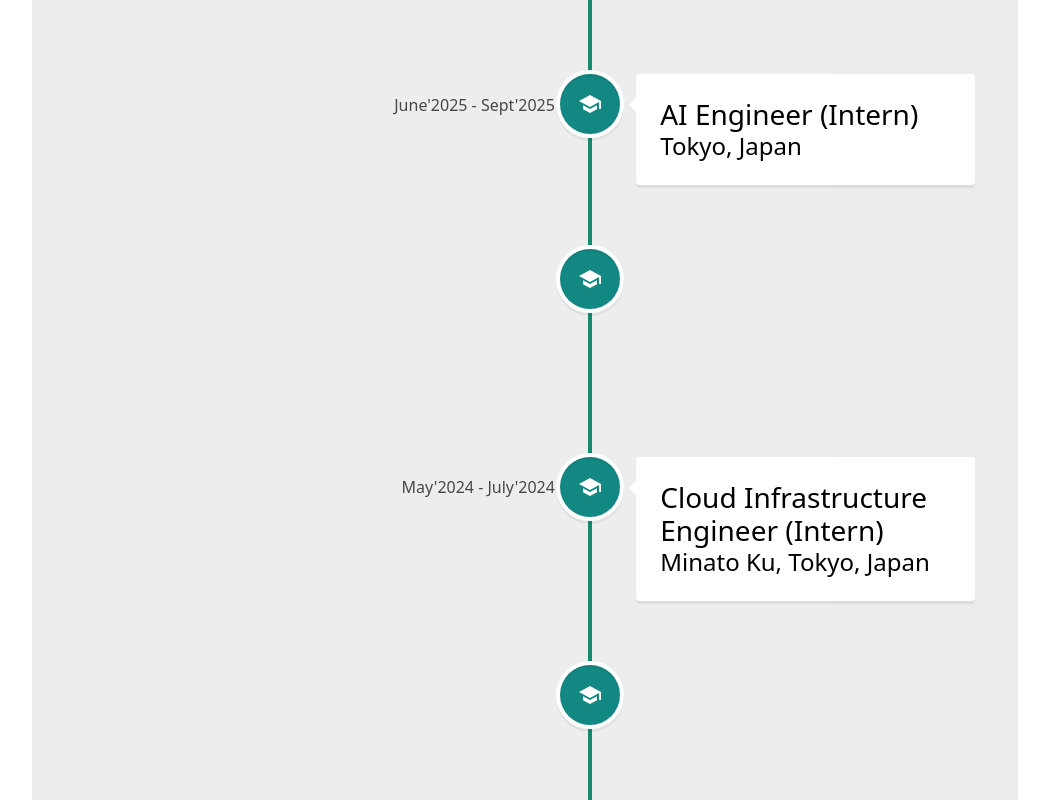
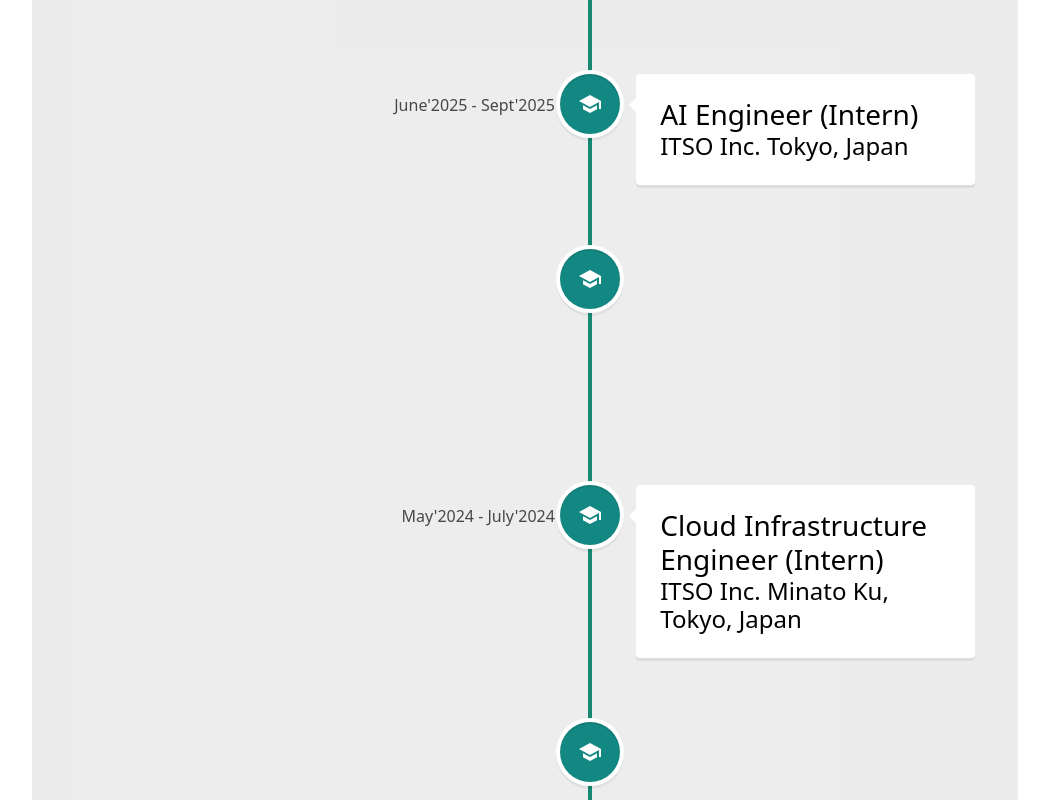
Before and after one commit to satishsahu25/my_portfolio, a React (Create React App) app: page / in a window 1280 px wide. Shown: the part 1980-2780 px from the top of the page, without its empty margins (180-1229 px from the left). Built offline with nearby package versions, Linux system fonts and the light colour scheme.

Commit message:
Update WorkExp.jsx

```diff
--- a/src/pages/WorkExp/WorkExp.jsx
+++ b/src/pages/WorkExp/WorkExp.jsx
@@ -34,7 +34,7 @@ const WorkExp = () => {
             <h3 className="vertical-timeline-element-title">
            AI Engineer (Full Time)
             </h3>
-            <h4 className="vertical-timeline-element-subtitle">Tokyo, Japan</h4>
+            <h4 className="vertical-timeline-element-subtitle">ITSO Inc. Tokyo, Japan</h4>
 
           </VerticalTimelineElement>
 
@@ -49,7 +49,7 @@ const WorkExp = () => {
             <h3 className="vertical-timeline-element-title">
            AI Engineer (Intern)
             </h3>
-            <h4 className="vertical-timeline-element-subtitle">Tokyo, Japan</h4>
+            <h4 className="vertical-timeline-element-subtitle">ITSO Inc. Tokyo, Japan</h4>
 
           </VerticalTimelineElement>
 
@@ -65,7 +65,7 @@ const WorkExp = () => {
             <h3 className="vertical-timeline-element-title">
             Software Engineer (Intern)
             </h3>
-            <h4 className="vertical-timeline-element-subtitle">Dallas, Texas, USA</h4>
+            <h4 className="vertical-timeline-element-subtitle">Abusiness Tech, Dallas, Texas, USA</h4>
 
           </VerticalTimelineElement>
 
@@ -82,7 +82,7 @@ const WorkExp = () => {
             <h3 className="vertical-timeline-element-title">
            Cloud Infrastructure Engineer (Intern)
             </h3>
-            <h4 className="vertical-timeline-element-subtitle">Minato Ku, Tokyo, Japan</h4>
+            <h4 className="vertical-timeline-element-subtitle">ITSO Inc. Minato Ku, Tokyo, Japan</h4>
 
           </VerticalTimelineElement>
 
@@ -98,7 +98,7 @@ const WorkExp = () => {
             <h3 className="vertical-timeline-element-title">
             Systems and Backend Engineer (Intern)
             </h3>
-            <h4 className="vertical-timeline-element-subtitle">Kolkata, WestBengal</h4>
+            <h4 className="vertical-timeline-element-subtitle">Cessini Pvt Ltd, Kolkata, WestBengal</h4>
 
           </VerticalTimelineElement>
 
```
